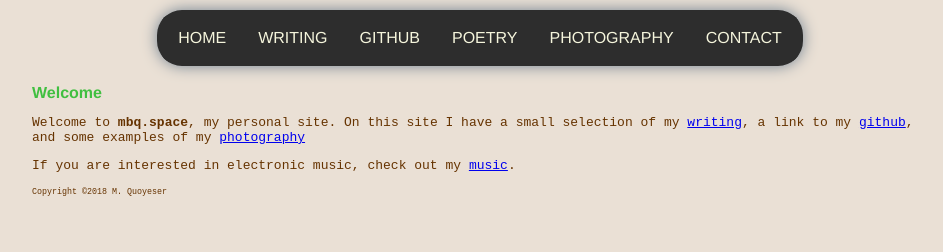
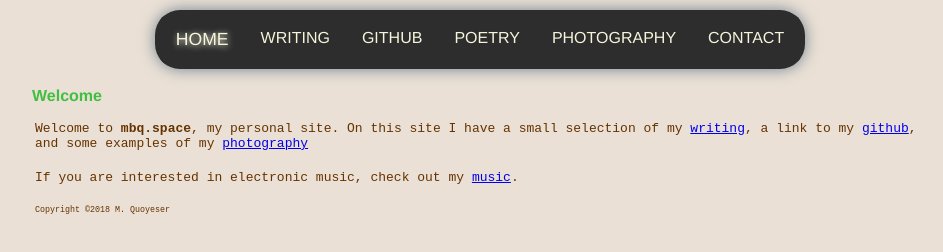
Before and after one commit to mopfunk/homesite, a plain HTML site: page index.html in a window 1280 px wide. In both pictures the pointer is over the link "HOME". Shown: the part 138-390 px from the top of the page, without its empty margins (160-1103 px from the left). Drawn offline with Linux system fonts and the light colour scheme.

Commit message:
Put new CSS on navigation menu, added shadow and increase upon hover

```diff
--- a/homestyle.css
+++ b/homestyle.css
@@ -33,6 +33,7 @@ h2 {
 p {
   color: #663300;
   font-family: monospace;
+  padding: 3px;
 }
 
 ul {
@@ -73,3 +74,8 @@ img.resize {
   max-width:25%;
   max-height:25%;
 }
+
+a:hover {
+  font-size: 110%;
+  text-shadow: 1px 1px 6px beige;
+}
```
